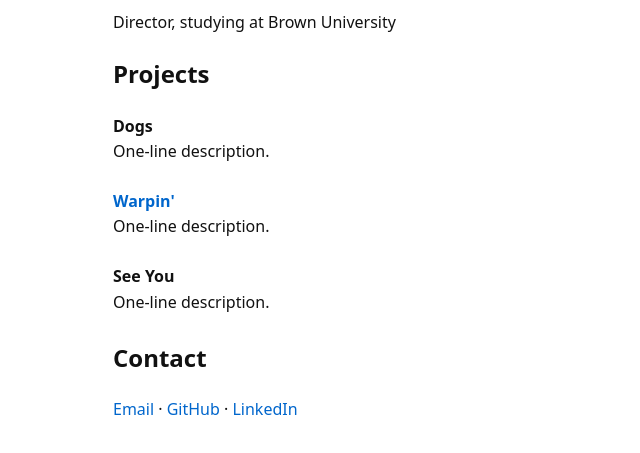
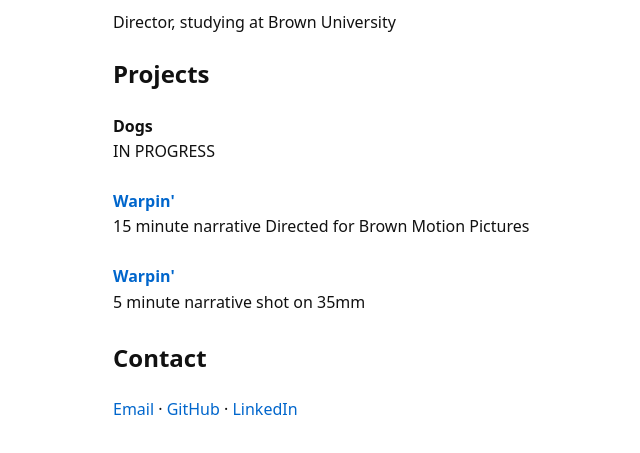
Before and after one commit to henrybrantlewis/henrybrantlewis.github.io, a plain HTML site: page index.html in a window 1280 px wide. Shown: the part 161-614 px from the top of the page, without its empty margins (167-807 px from the left). Drawn offline with Linux system fonts and the light colour scheme.

Commit message:
Update index.html

```diff
--- a/index.html
+++ b/index.html
@@ -28,22 +28,22 @@
 
   <div class="project">
     <strong>Dogs</strong><br />
-    <span>One-line description.</span>
+    <span>IN PROGRESS</span>
   </div>
 
   <div class="project">
     <strong><a href="warpin.html">Warpin'</a></strong><br />
-  <span>One-line description.</span>
+  <span>15 minute narrative Directed for Brown Motion Pictures</span>
   </div>
 
   <div class="project">
-    <strong>See You</strong><br />
-    <span>One-line description.</span>
+    <strong><a href="seeyou.html">Warpin'</a></strong><br />
+  <span>5 minute narrative shot on 35mm</span>
   </div>
 
   <h2>Contact</h2>
   <p>
-    <a href="mailto:you@email.com">Email</a> ·
+    <a href="mailto:henrybrantlewis@gmail.com">Email</a> ·
     <a href="#">GitHub</a> ·
     <a href="#">LinkedIn</a>
   </p>
```
